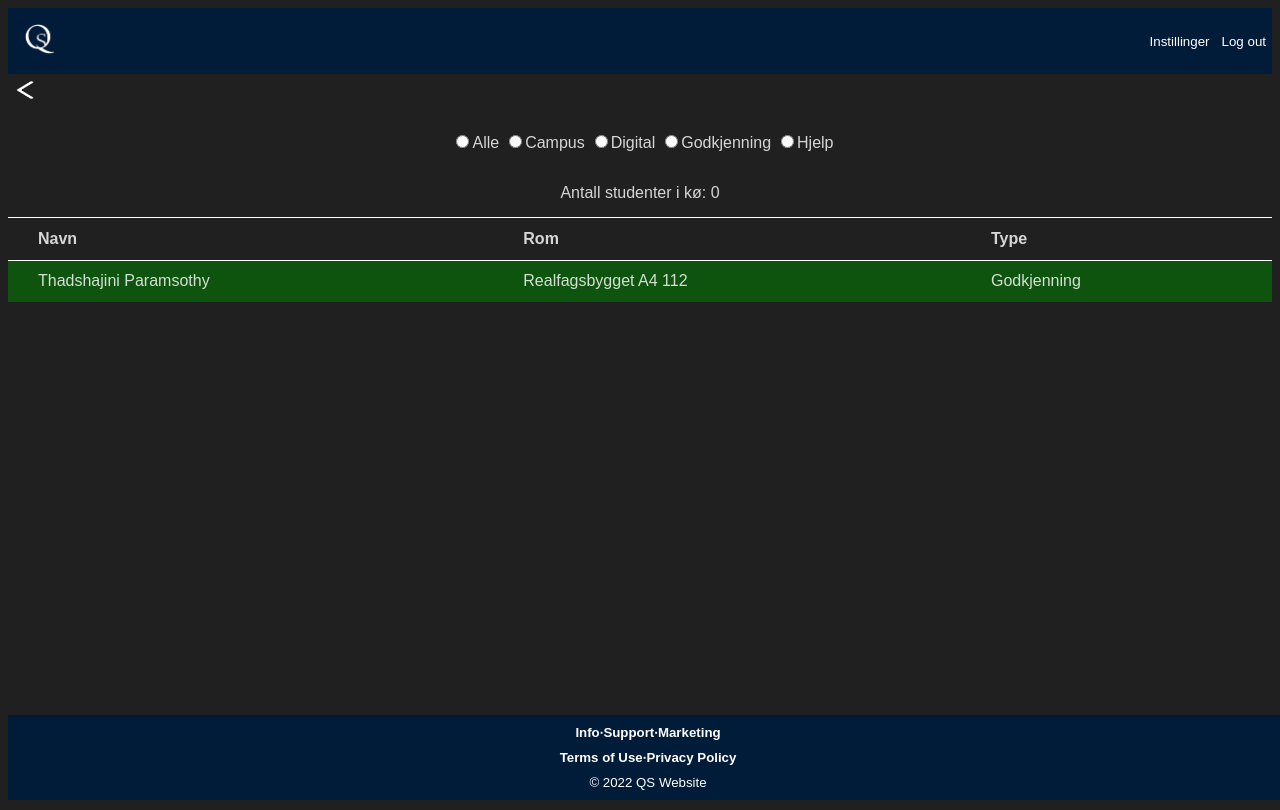
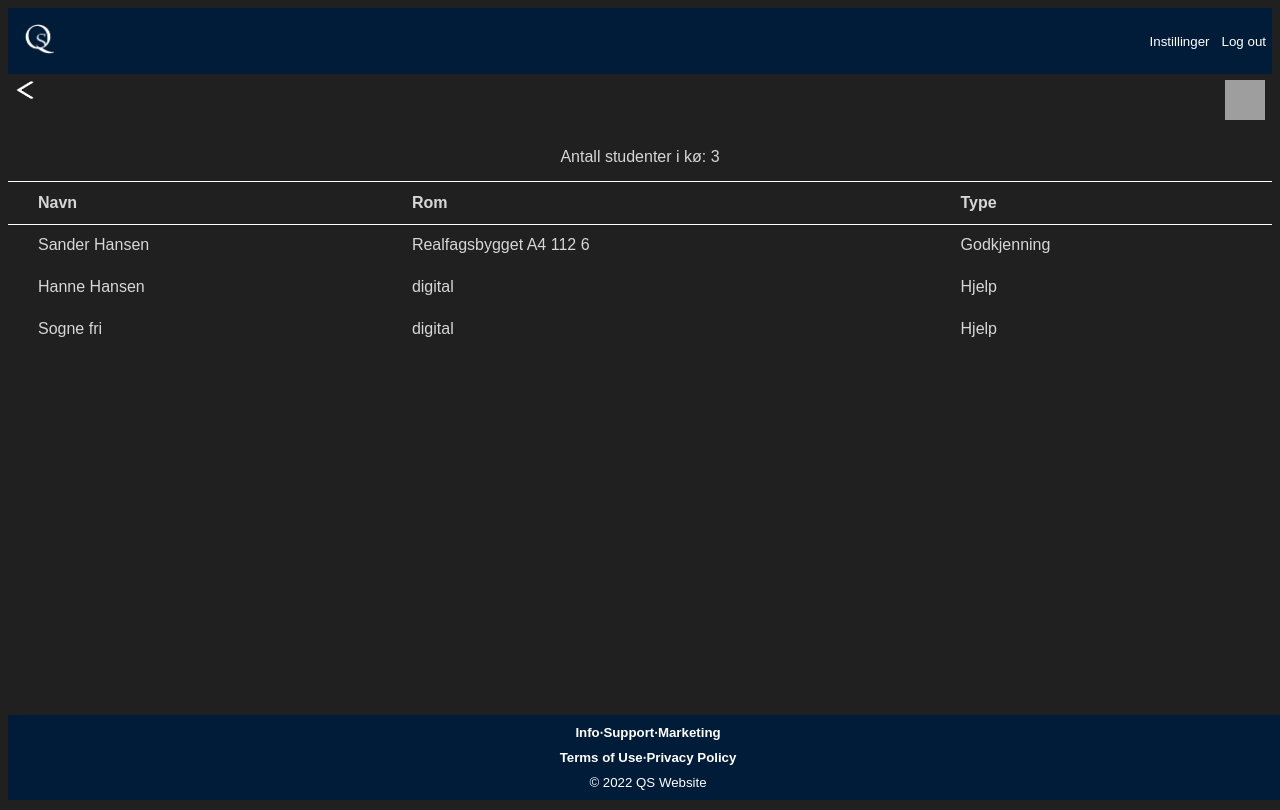
Before and after one commit to thadshap/Full-stack-application-developer-QS-project, a Vue app: page /queueStudent in a window 1280 px wide. Built offline with nearby package versions, Linux system fonts and the light colour scheme; grey boxes are pictures that could not be loaded; the HTML template or start-up script is replaced by a standard one.

Commit message:
implemented some functionality to QueueStudent.vue

```diff
--- a/src/views/QueueStudent.vue
+++ b/src/views/QueueStudent.vue
@@ -4,30 +4,21 @@
     <button id="back-to-queue-btn" v-on:click="backToPreviousPage">
       <img id="back-to-queue-btn-img" src="./../assets/back-to-queue.png">
     </button>
+    <button id="add-to-queue-btn" v-on:click="select($event)">
+      <img id="add-to-queue-btn-img" src="./../assets/ovinger-btn.png">
+    </button>
     <br>
-    <div id="queue-choices">
-    <input type="radio" id="all-queue-btn" value="all-queue" name="queue-btn">
-    <label id="all-queue-header" for="all-queue-btn">Alle</label>
-    <input type="radio" id="school-queue-btn" value="all-queue" name="queue-btn">
-    <label id="school-queue-header" for="school-queue-btn">Campus</label>
-    <input type="radio" id="digital-queue-btn" value="all-queue" name="queue-btn">
-    <label id="digital-queue-header" for="digital-queue-btn">Digital</label>
-    <input type="radio" id="approve-queue-btn" value="approve-queue" name="queue-btn">
-    <label id="approve-queue-header" for="all-queue-btn">Godkjenning</label>
-    <input type="radio" id="help-queue-btn" value="help-queue" name="queue-btn">
-    <label id="help-queue-header" for="all-queue-btn">Hjelp</label>
-    </div>
-    <p id="amount-of-students-in-queue">Antall studenter i kø: 0</p>
+    <p id="amount-of-students-in-queue">Antall studenter i kø: {{amountOfStudentsInQueue}}</p>
     <table id="queue-table">
       <tr id="queue-table-headers">
         <th id="name">Navn</th>
         <th id="room">Rom</th>
         <th id="type">Type</th>
       </tr>
-      <tr id="student-column">
-        <td id="name-column">Thadshajini Paramsothy</td>
-        <td id="room-column">Realfagsbygget A4 112</td>
-        <td id="type-column">Godkjenning</td>
+      <tr id="student-column" v-for="student in students" :key="student">
+        <td id="name-column">{{student.name}}</td>
+        <td id="room-column">{{ student.location }}</td>
+        <td id="type-column">{{ student.type }}</td>
       </tr>
     </table>
   </div>
@@ -37,13 +28,53 @@
 <script>
 import Footer from "../components/Footer";
 import Header from "../components/Header";
+import RegisterInLine from "./RegisterInLine";
+
 
 export default {
   name: "QueueStudent",
   components: {Footer, Header},
+  data() {
+    return {
+      students:[
+        {
+          name: "Sander Hansen",
+          studentId: "1",
+          location: "Realfagsbygget A4 112 6",
+          type: "Godkjenning"
+        },
+        {
+          name: "Hanne Hansen",
+          studentId: "2",
+          location: "digital",
+          type: "Hjelp"
+        },
+        {
+          name: "Sogne fri",
+          studentId: "3",
+          location: "digital",
+          type: "Hjelp"
+        },
+      ],
+      amountOfStudentsInQueue: 0,
+    }
+  },
+  created() {
+    this.amountOfStudentsInQueue= this.students.length
+
+  },
   methods:{
     backToPreviousPage(){
       this.$router.go(-1)
+    },
+    select: function(event) {
+      const targetId = event.currentTarget.id;
+      if (targetId === "add-to-queue-btn") {
+        this.$router.push({
+          name: 'registerInLine',
+          component: RegisterInLine,
+        })
+      }
     },
   },
 };
@@ -55,7 +86,8 @@ export default {
   overflow: auto;
   object-fit: cover;
 }
-#back-to-queue-btn{
+#back-to-queue-btn,#add-to-queue-btn{
+  display: inline;
   border: none;
   font: inherit;
   cursor: pointer;
@@ -74,12 +106,14 @@ export default {
   left: 15px;
   top: 80px;
 }
-#all-queue-btn,#approve-queue-btn,#help-queue-btn, #school-queue-btn,#digital-queue-btn{
-  display: inline;
-  margin-left: 10px;
-  margin-bottom: 20px;
+#add-to-queue-btn-img{
+  height: 40px;
+  width: 40px;
+  position: absolute;
+  right: 15px;
+  top: 80px;
 }
-#queue-choices, #amount-of-students-in-queue{
+#amount-of-students-in-queue{
   text-align: center;
   color: rgba(255, 255, 255, 0.82);
   font-weight: lighter;
@@ -108,6 +142,6 @@ export default {
   padding-right: 10px;
 }
 #student-column{
-  background-color: rgba(0, 128, 0, 0.55);
+  /*background-color: rgba(0, 128, 0, 0.55);*/
 }
 </style>
```
